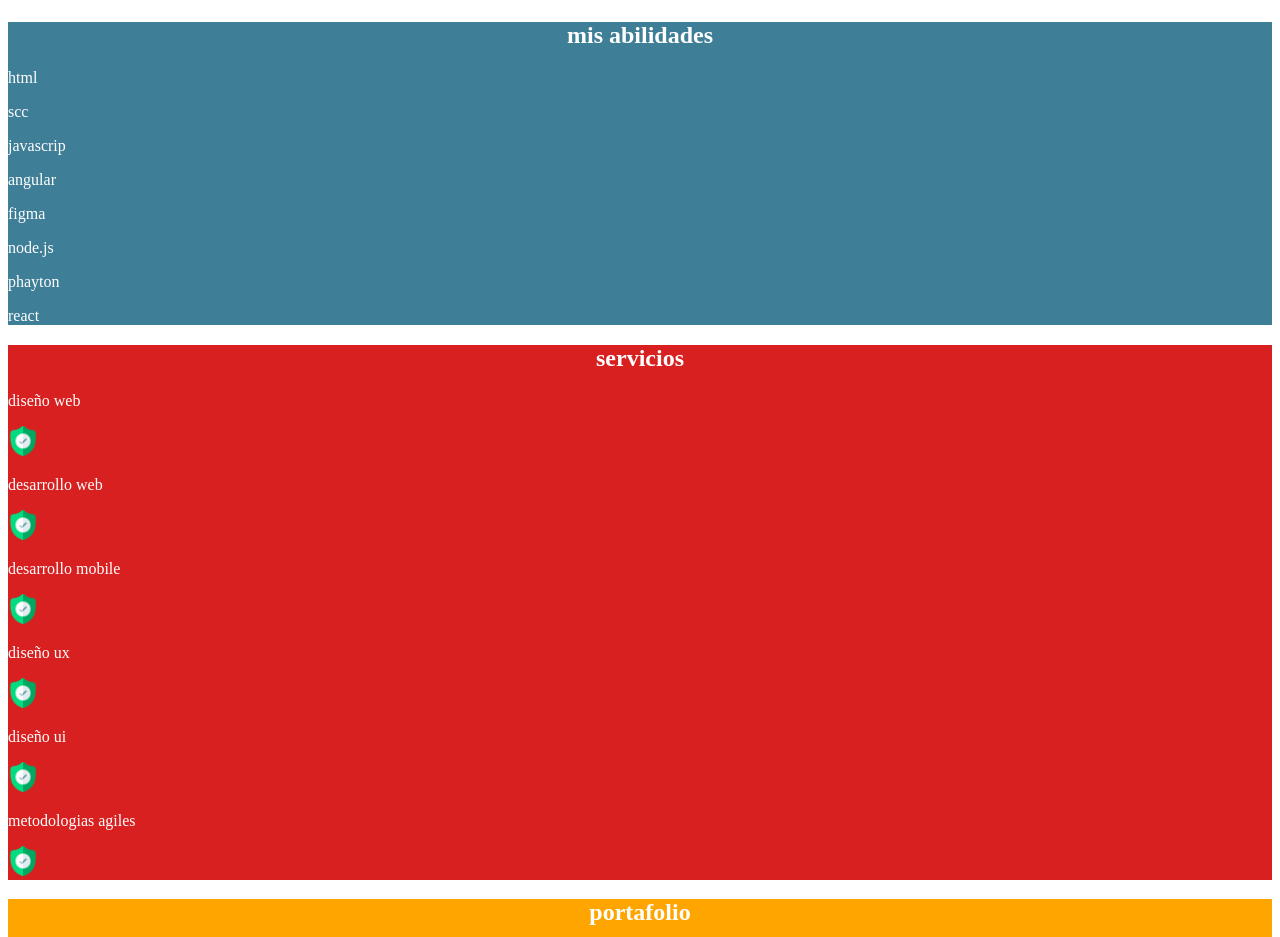
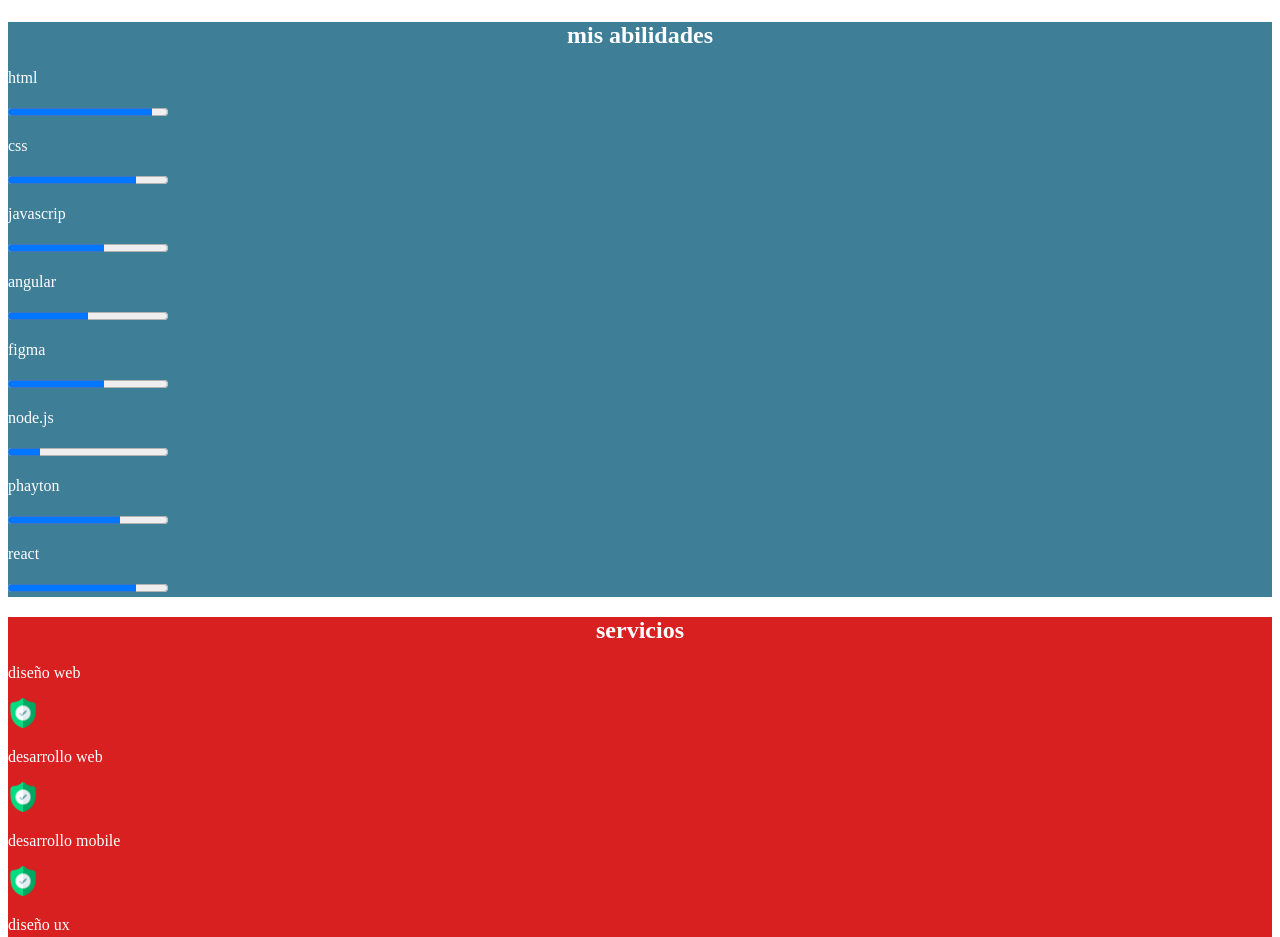
Before and after one commit to topdista/protafolio, a plain HTML site: page index.html in a window 1280 px wide. Shown: the part 900-1837 px from the top of the page. Drawn offline with Linux system fonts and the light colour scheme.

Commit message:
agregando proreso

```diff
--- a/index.html
+++ b/index.html
@@ -37,35 +37,37 @@
             <h2 class="center2">mis abilidades</h2>
             <div>
                 <p>html</p>
-                <div></div>
+                <div>
+                    <progress value="0.9"></progress>
+                </div>
             </div>
             <div>
-                <p>scc</p>
-                <div></div>
+                <p>css</p>
+                <div><progress value="0.8"></progress></div>
             </div>
             <div>
                 <p>javascrip</p>
-                <div></div>
+                <div><progress value="0.6"></progress></div>
             </div>
             <div>
                 <p>angular</p>
-                <div></div>
+                <div><progress value="0.5"></progress></div>
             </div>
             <div>
                 <p>figma</p>
-                <div></div>
+                <div><progress value="0.6"></progress></div>
             </div>
             <div>
                 <p>node.js</p>
-                <div></div>
+                <div><progress value="0.2"></progress></div>
             </div>
             <div>
                 <p> phayton</p>
-                <div></div>
+                <div><progress value="0.7"></progress></div>
             </div>
             <div>
                 <p>react</p>
-                <div></div>
+                <div><progress value="0.8"></progress></div>
             </div>
 
 
@@ -113,11 +115,10 @@
             <div><caption>trabajos realizados</caption></div></figure>
             </div>
             <div>
-                <figure><img src="" alt="imagen aleatorio" width="300">
+                <figure><img src="trabajos.PNG" alt="imagen aleatorio" width="300">
                 <div><caption>trabajos realizados</caption></div></figure>
             </div>
-            <div>
-                <figure><img src="trabajos.PNG" alt="imagen aleatorio" width="300">
+            <figure><img src="trabajos.PNG" alt="imagen aleatorio" width="300">
                 <div><caption>trabajos realizados</caption></div></figure>
             </div>
 
```
